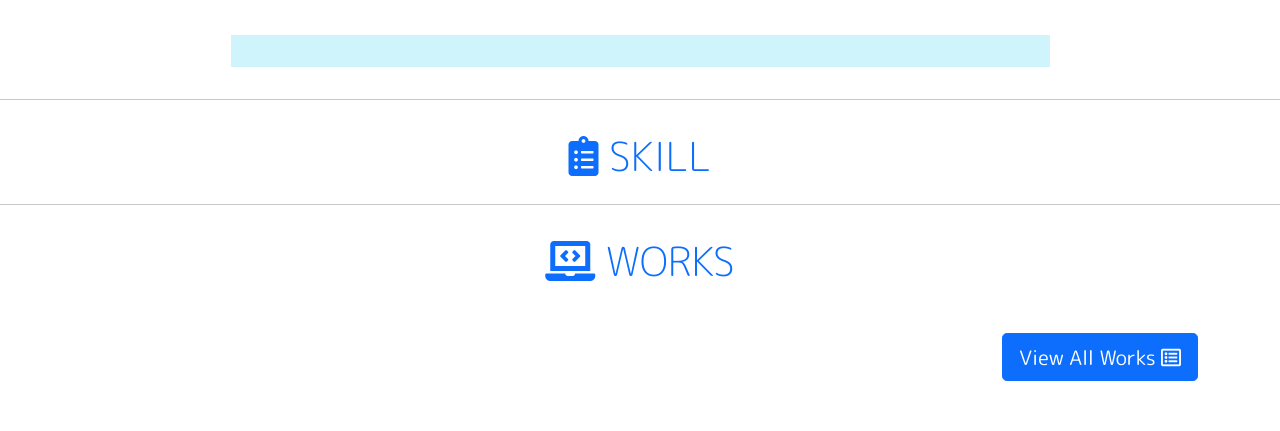
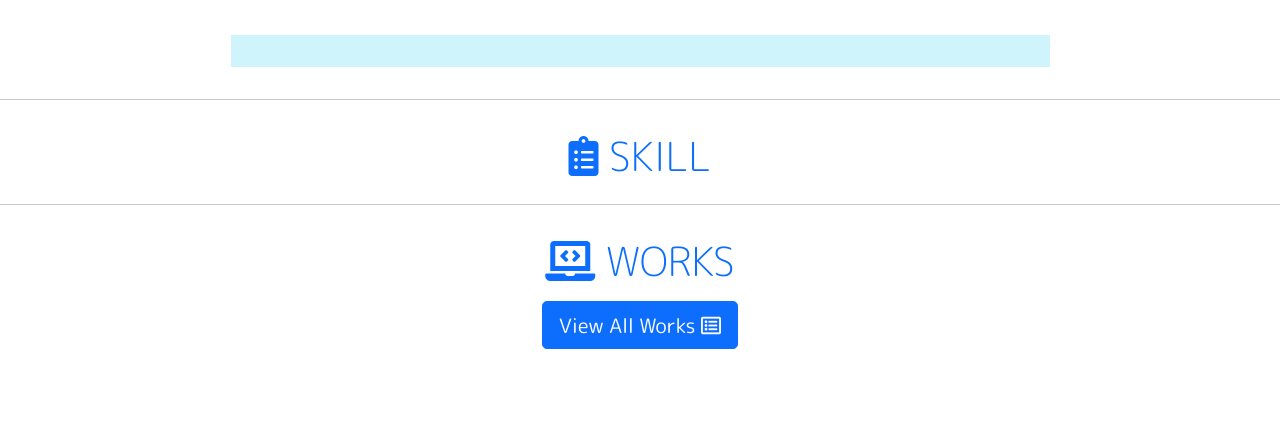
Before and after one commit to RYOTA-EAST/portfolio, a Django app: page / in a window 1280 px wide. Shown: the part 369-800 px from the top of the page. Run offline with Django 3.2, Linux system fonts and the light colour scheme; data that the repository does not hold is empty; some libraries are stand-ins or nearby versions.

Commit message:
all works表示位置変更

```diff
--- a/templates/index.html
+++ b/templates/index.html
@@ -103,9 +103,14 @@
 
 <div class="container">
   <div>
-    <div class="pt-3 text-center mb-5" id="work">
+    <div class="pt-3 text-center mb-3" id="work">
       <h3 class="display-6 font-weight-bold text-primary"><i class="fas fa-laptop-code"></i> WORKS</h3>
     </div>
+
+    <div class="text-center mb-3">
+      <a href="{% url 'portfolio:works' %}" class="btn btn-lg btn-primary">View All Works <i class="far fa-list-alt pl-1"></i></a>
+    </div>
+
     <div class="row">
       {% for work in works %}
       <div class="col-lg-4 mb-3">
@@ -127,11 +132,7 @@
         </a>
       </div>
       {% endfor %}
-
-    <div class="text-end mb-3">
-      <a href="{% url 'portfolio:works' %}" class="btn btn-lg btn-primary">View All Works <i class="far fa-list-alt pl-1"></i></a>
     </div>
-
   </div>
 </div>
 
```
